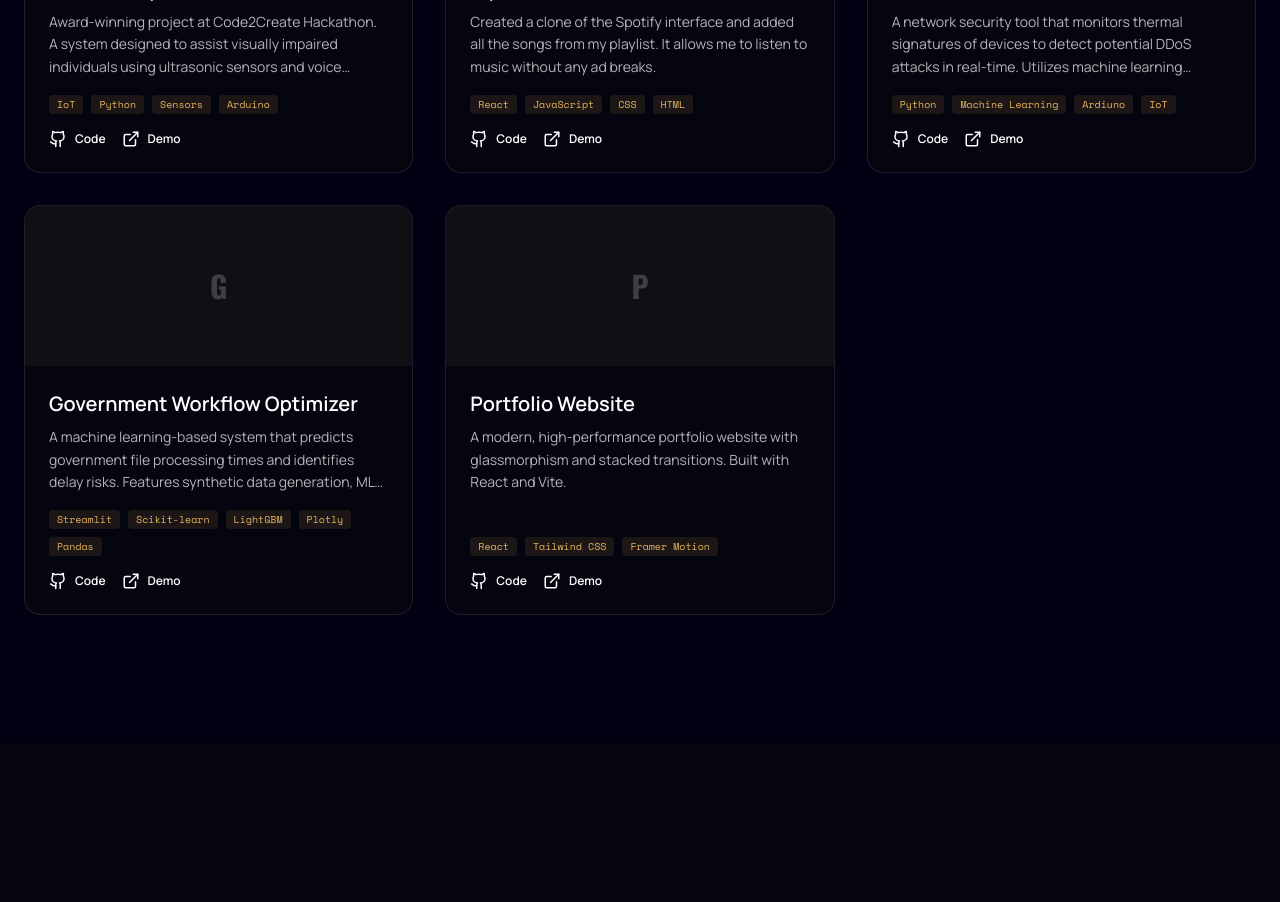
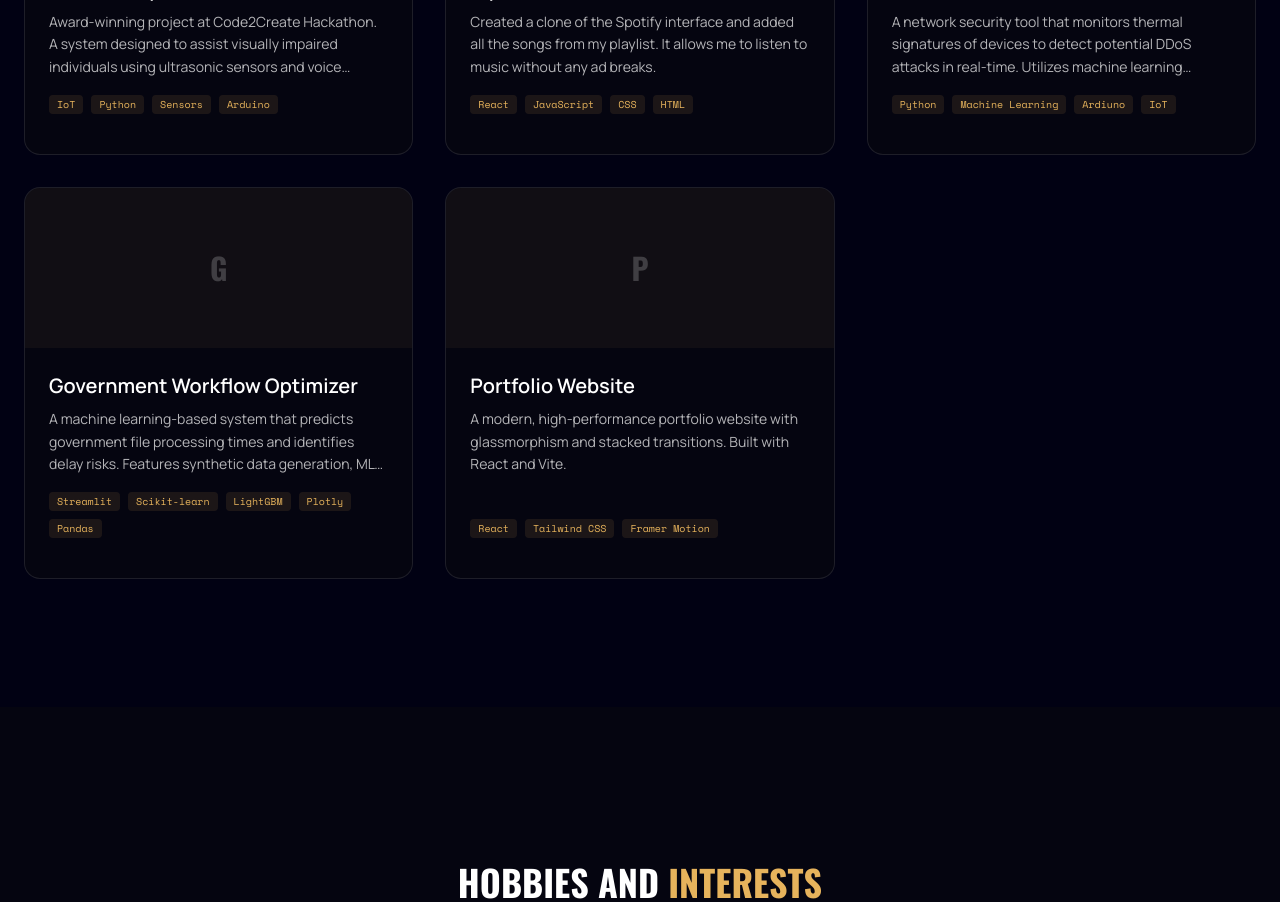
Before and after one commit to parth-garg01/Profile, a React (Vite) app: page / in a window 1280 px wide. Shown: the part 4780-5682 px from the top of the page. Built offline with nearby package versions, Linux system fonts and the light colour scheme.

Commit message:
Remove Code and Demo buttons from project cards

```diff
--- a/src/components/Projects.jsx
+++ b/src/components/Projects.jsx
@@ -1,7 +1,7 @@
 import React, { useEffect, useRef } from 'react';
 import { motion } from 'framer-motion';
 import { profileData } from '../data';
-import { Github, ExternalLink } from 'lucide-react';
+
 import gsap from 'gsap';
 import { ScrollTrigger } from 'gsap/ScrollTrigger';
 
@@ -71,14 +71,7 @@ const Projects = ({ className }) => {
                                         </span>
                                     ))}
                                 </div>
-                                <div className="flex gap-4 mt-auto">
-                                    <a href={project.link} className="flex items-center gap-2 text-white hover:text-accent transition-colors">
-                                        <Github size={18} /> <span className="text-xs font-bold">Code</span>
-                                    </a>
-                                    <a href={project.link} className="flex items-center gap-2 text-white hover:text-accent transition-colors">
-                                        <ExternalLink size={18} /> <span className="text-xs font-bold">Demo</span>
-                                    </a>
-                                </div>
+
                             </div>
                         </motion.div>
                     ))}
```
